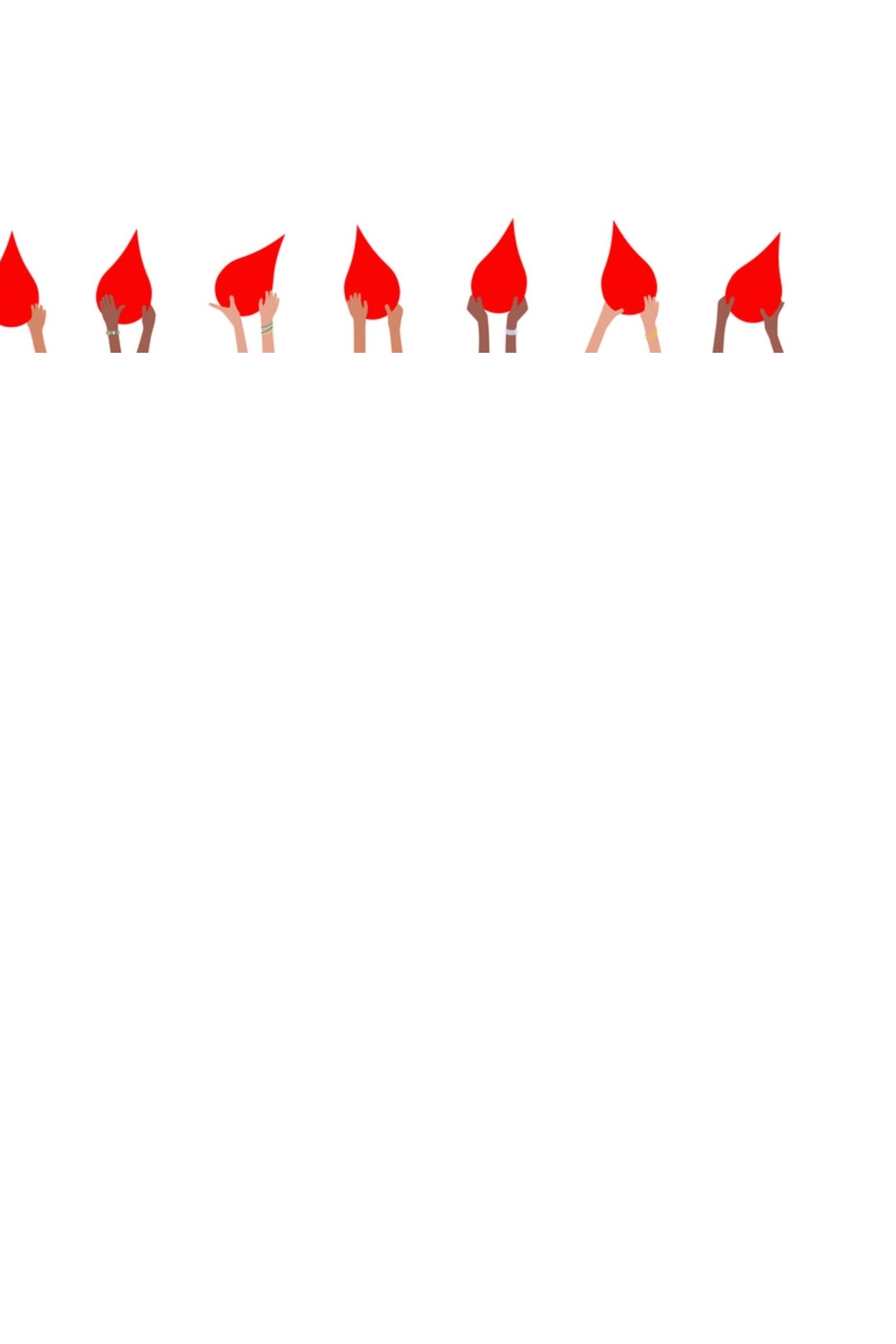
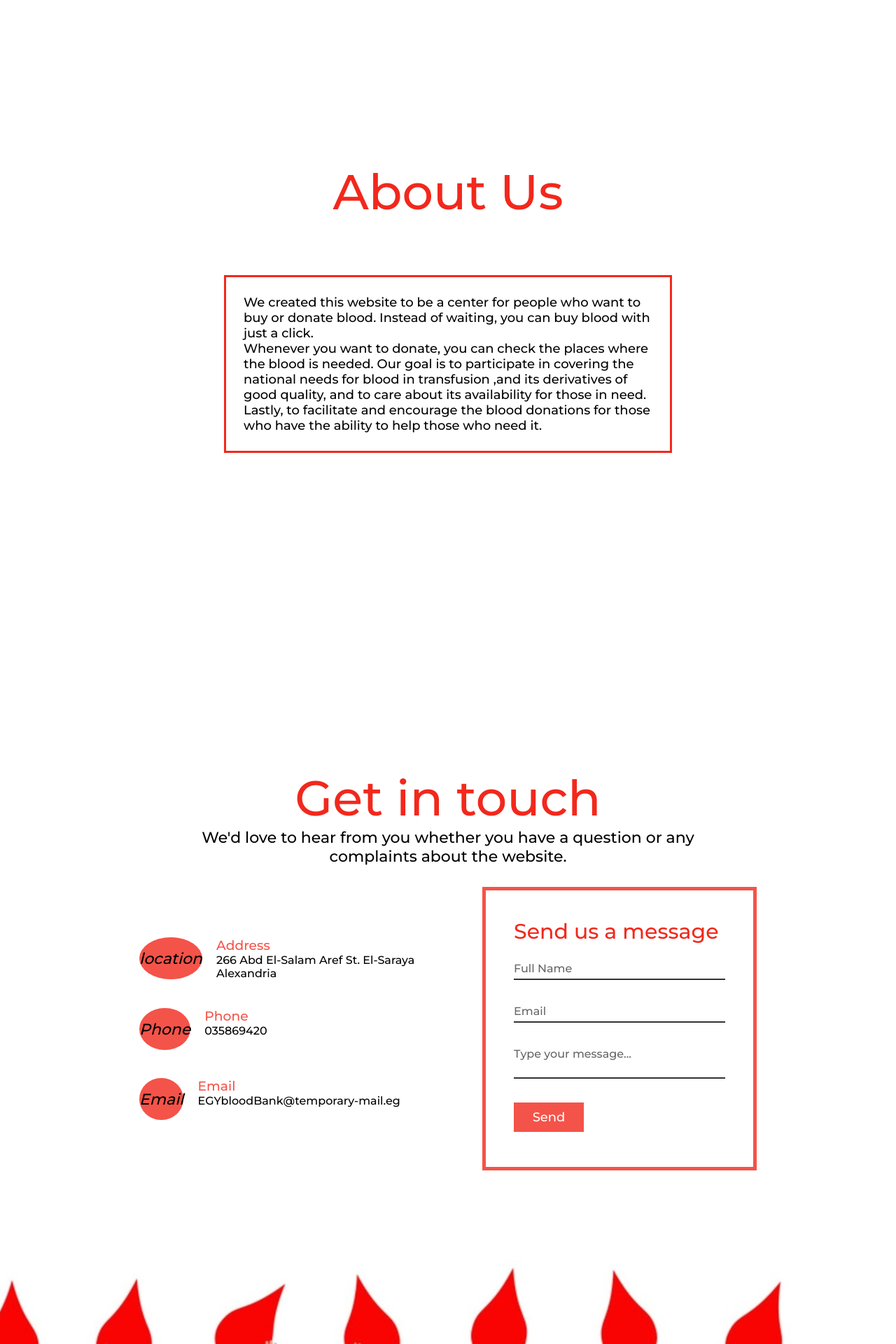
Before and after one commit to navy413/Blood-donation-bank-management, a Laravel app: page /donors in a window 1280 px wide. Shown: the part 1200-3120 px from the top of the page at 70% size. Before the commit the page ends 1704 px from the top, so only its background shows below. Run offline with Laravel 8, Linux system fonts and the light colour scheme; data that the repository does not hold is empty; parts of the project's set-up code (start-up, migrations or seed data) failed here and were passed over.

Commit message:
first and completed commit

```diff
--- a/app/Http/Controllers/DonorController.php
+++ b/app/Http/Controllers/DonorController.php
@@ -47,8 +47,8 @@
             'email' => $request->email,
             'address' => $request->address,
             'phone' => $request->phone,
-            'blood-type' => $request->blood,
-            'age' => $request->age,
+            'bloodtype' => $request->bloodtype,
+            'age' => $request->age
         ]);
 
         return redirect()->route('donor.index');
@@ -63,8 +63,7 @@
     public function show($id)
     {
 
-        $donor = Donor::findOrFail($id);
-        return view('Donors.show',compact('donor'));
+       //
 
     }
 
--- a/public/style.css
+++ b/public/style.css
@@ -27,6 +27,7 @@
     padding: 30px 10%;
 }
 .marque{
+    margin-top: 500px;
     padding: 10px;
     text-align: left;
     font-size: 30px;
@@ -108,7 +109,7 @@
 }
 
 .image{
-    top: 1500px;
+    top: 3000px;
     position: absolute;
     right:100px;
     bottom: -3%;
@@ -443,11 +444,12 @@
 }
 
 #myTable {
-    margin-top: 700px;
+    margin-top: 100px;
     border-collapse: collapse;
     width: 100%;
     border: 1px solid #ddd;
     font-size: 18px;
+    background-color:#EEE8AA;
 }
 
 #myTable th, #myTable td {
@@ -458,6 +460,7 @@
 #myTable tr {
     border-bottom: 1px solid #8B0000;
     background-color:#EEE8AA;
+    width: 100%;
 }
 
 #myTable tr.header, #myTable tr:hover {
@@ -705,3 +708,11 @@
     margin-top: 1000px;
 
 }
+#about{
+    margin-top: 500px;
+
+}
+#contact{
+    margin-top: 400px;
+
+}
--- a/resources/views/includes/index.blade.php
+++ b/resources/views/includes/index.blade.php
@@ -3,9 +3,9 @@
     <img class="logo" src="logo.png" alt="logo">
     <nav>
         <ul class="nav-links">
-            <li><a href="/homepage">HOME</a></li>
-            <li><a href="/About">ABOUT</a></li>
-            <li><a href="/Contactus">CONTACT US</a></li>
+            <li><a href="/homepage"><button  >HOME</button></a></li>
+            <li><a href="/About"><button >ABOUT</button></a></li>
+            <li><a href="/Contactus"><button> CONTACT US </button> </a></li>
         </ul>
     </nav>
 </header>
--- a/config/services.php
+++ b/resources/views/layouts/createback.blade.php
@@ -1,33 +1,20 @@
-<?php
+<!doctype html>
+<html lang="en">
+<head>
+    <!-- Required meta tags -->
+    <meta charset="utf-8">
+    <meta name="viewport" content="width=device-width, initial-scale=1">
 
-return [
+    <!-- Bootstrap CSS -->
+    <link href="https://cdn.jsdelivr.net/npm/bootstrap@5.0.2/dist/css/bootstrap.min.css" rel="stylesheet" integrity="sha384-EVSTQN3/azprG1Anm3QDgpJLIm9Nao0Yz1ztcQTwFspd3yD65VohhpuuCOmLASjC" crossorigin="anonymous">
+    <link rel="stylesheet" href="../../../public/style2.css">
+    <link href="https://fonts.googleapis.com/icon?family=Material+Icons" rel="stylesheet">
+    <title>@yield('title')</title>
+</head>
+<body >
+@yield('content1')
 
-    /*
-    |--------------------------------------------------------------------------
-    | Third Party Services
-    |--------------------------------------------------------------------------
-    |
-    | This file is for storing the credentials for third party services such
-    | as Mailgun, Postmark, AWS and more. This file provides the de facto
-    | location for this type of information, allowing packages to have
-    | a conventional file to locate the various service credentials.
-    |
-    */
+<script src="https://cdn.jsdelivr.net/npm/bootstrap@5.0.2/dist/js/bootstrap.bundle.min.js" integrity="sha384-MrcW6ZMFYlzcLA8Nl+NtUVF0sA7MsXsP1UyJoMp4YLEuNSfAP+JcXn/tWtIaxVXM" crossorigin="anonymous"></script>
 
-    'mailgun' => [
-        'domain' => env('MAILGUN_DOMAIN'),
-        'secret' => env('MAILGUN_SECRET'),
-        'endpoint' => env('MAILGUN_ENDPOINT', 'api.mailgun.net'),
-    ],
-
-    'postmark' => [
-        'token' => env('POSTMARK_TOKEN'),
-    ],
-
-    'ses' => [
-        'key' => env('AWS_ACCESS_KEY_ID'),
-        'secret' => env('AWS_SECRET_ACCESS_KEY'),
-        'region' => env('AWS_DEFAULT_REGION', 'us-east-1'),
-    ],
-
-];
+</body>
+</html>
--- a/resources/views/welcome.blade.php
+++ b/resources/views/welcome.blade.php
@@ -10,9 +10,11 @@
     <img class="logo" src="logo.png" alt="logo">
     <nav>
         <ul class="nav-links">
-            <li><a href="/homepage">HOME</a></li>
-            <li><a href="/About">ABOUT</a></li>
-            <li><a href="/Contactus">CONTACT US</a></li>
+            <li><button  >HOME</button></li>
+            <li><button onclick="smoothScroll(document.getElementById('about'))"
+                    >ABOUT</button></li>
+            <li><button onclick="smoothScroll(document.getElementById('contact'))"
+                    > CONTACT US </button> </li>
         </ul>
     </nav>
 </header>
@@ -26,7 +28,7 @@
                 We can help you find the hospital that has the blood type you're looking for.<br>
             </p>
             <br>
-            <a><button id="bottompage">Purchase</button></a>
+            <a><button  onclick="smoothScroll(document.getElementById('marque'))">Purchase</button></a>
         </div>
 
         <div class="Donate">
@@ -36,20 +38,46 @@
                 Every Contribution is valued and important.
             </p>
             <br>
+            <br>
             <a href="{{route('donor.create')}}"><button>Donate</button></a>
             <script>
-                document.querySelector("#bottompage").addEventListener("click", () => {
-                    window.scrollTo(0, document.body.scrollHeight);
-                })
+
+
+                window.smoothScroll = function(target) {
+                    var scrollContainer = target;
+                    do { //find scroll container
+                        scrollContainer = scrollContainer.parentNode;
+                        if (!scrollContainer) return;
+                        scrollContainer.scrollTop += 1;
+                    } while (scrollContainer.scrollTop == 0);
+
+                    var targetY = 0;
+                    do { //find the top of target relatively to the container
+                        if (target == scrollContainer) break;
+                        targetY += target.offsetTop;
+                    } while (target = target.offsetParent);
+
+                    scroll = function(c, a, b, i) {
+                        i++; if (i > 30) return;
+                        c.scrollTop = a + (b - a) / 30 * i;
+                        setTimeout(function(){ scroll(c, a, b, i); }, 20);
+                    }
+                    // start scrolling
+                    scroll(scrollContainer, scrollContainer.scrollTop, targetY, 0);
+                }
+
             </script>
+
         </div>
 
     </div>
 
-    <img class="image"src="hands.jpg" alt="Blood">
+
 
 
 </div>
+<marquee id="marque" class="marque" direction="left">The system has added features such as patient name and contacts, blood booking and even need for a certain blood group is posted on the website to find available donors for a blood emergency.
+    The system automatically finds the donor information when there arises any requirement....Be Safe.</marquee>
 
 <table id="myTable">
     <thead>
@@ -79,5 +107,100 @@
     </tbody>
 </table>
 
+
+<div id="about">
+    <h2> About Us</h2>
+    <br>
+    <br>
+    <br>
+    <br>
+    <div class="About">
+        <p>
+            We created this website to be a center for people who want to buy or donate blood.
+            Instead of waiting, you can buy blood with just a click.<br>
+            Whenever you want to donate, you can check the places where the blood is needed.
+            Our goal is to participate in covering the national needs for blood in transfusion ,and its derivatives of good quality, and to care about its availability for those in need.
+            Lastly, to facilitate and encourage the blood donations for those who have the ability to help those who need it.
+    </div>
+    </p>
+
+</div>
+
+
+
+<SECTION class="contact" id="contact">
+    <h2>Get in touch </h2>
+    <div class="content">
+        <p>
+            We'd love to hear from you whether you have a question or any complaints about the website.
+        </p>
+    </div>
+    <div class="contactContainer">
+        <div class="contactInfo">
+            <div class="box">
+                <div class="icon"> <i class="material-icons"> location</i>
+                </div>
+                <div class="txt">
+                    <h3>Address</h3>
+                    <p>
+                        266 Abd El-Salam Aref St. El-Saraya <br> Alexandria <br>
+                    </p>
+                </div>
+            </div>
+            <div class="box">
+                <div class="icon"> <i class="material-icons"> Phone</i>
+                </div>
+                <div class="txt">
+                    <h3>Phone</h3>
+                    <p>
+                        035869420
+                    </p>
+                </div>
+            </div>
+            <div class="box">
+                <div class="icon"><i class="material-icons"> Email</i>
+                </div>
+                <div class="txt">
+                    <h3>Email</h3>
+                    <p>
+                        EGYbloodBank@temporary-mail.eg
+                    </p>
+                </div>
+            </div>
+        </div>
+        <div class="contactForm">
+            <form>
+                <h3> Send us a message</h3>
+                <div class="inputBox">
+                    <input type="text" name="" required="required">
+                    <span>Full Name</span>
+                </div>
+                <div class="inputBox">
+                    <input type="text" name="" required="required">
+                    <span>Email</span>
+                </div>
+                <div class="inputBox">
+                    <textarea required="required"></textarea>
+                    <span>Type your message...</span>
+                </div>
+                <div class="inputBox">
+                    <input type="submit" name="" value="Send">
+                </div>
+            </form>
+
+        </div>
+
+    </div>
+    <br>
+    <br>
+    <br>
+    <br>
+    <br>
+    <br>
+    <br>
+</SECTION>
+
+
+<img class="image"src="hands.jpg" alt="Blood">
 </body>
 </html>
--- a/routes/web.php
+++ b/routes/web.php
@@ -24,6 +24,4 @@
     Route::post("/store",[DonorController::class,'store'])->name('donor.store');
     Route::get("/show/{id}",[DonorController::class,'show'])->name('donor.show');
 
-
-
 });
```
Also changed, not shown: public/style2.css (added, +8 -0 lines), resources/views/Donors/About.blade.php (added, +23 -0 lines), resources/views/Donors/Contactus.blade.php (added, +78 -0 lines), resources/views/Donors/create.blade.php (+15 -13 lines), database/migrations/2022_09_16_120442_create_donors_table.php (added), public/New folder/donat.jpeg (added), public/donat.jpeg (added).
